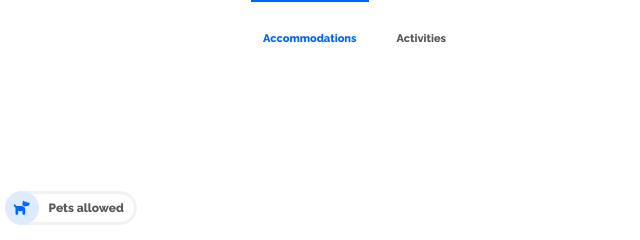
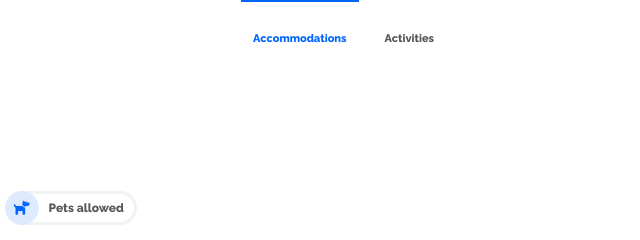
Before and after one commit to NMK6/bootcampone, a plain HTML site: page index.html in a window 1280 px wide. Shown: the top 240 px of the page, 640-1280 px from the left. Drawn offline with Linux system fonts and the light colour scheme.

Commit message:
added paddings to nav links

```diff
--- a/css/style.css
+++ b/css/style.css
@@ -87,7 +87,7 @@ a {
 
 .nav__ul {
   display: flex;
-  gap: 40px;
+  gap: 14px;
   list-style: none;
   font-size: 11px;
 }
@@ -97,7 +97,7 @@ a {
 .nav__li:last-child {
   padding-right: 15px;
 }
-.nav__li::before {
+/* .nav__li::before {
   content: '';
   position: absolute;
   width: 100%;
@@ -109,13 +109,16 @@ a {
 }
 .nav__li--clicked::before {
   background-color: #0065fc;
-}
+} */
 a.nav__a {
   color: #575757;
+  padding: 30px 12px 20px;
+  border-top: 2px solid #fff;
 }
 
 a.nav__a--clicked {
   color: #0065fc;
+  border-color: #0065fc;
 }
 .title__p {
   padding-top: 6px;
```
